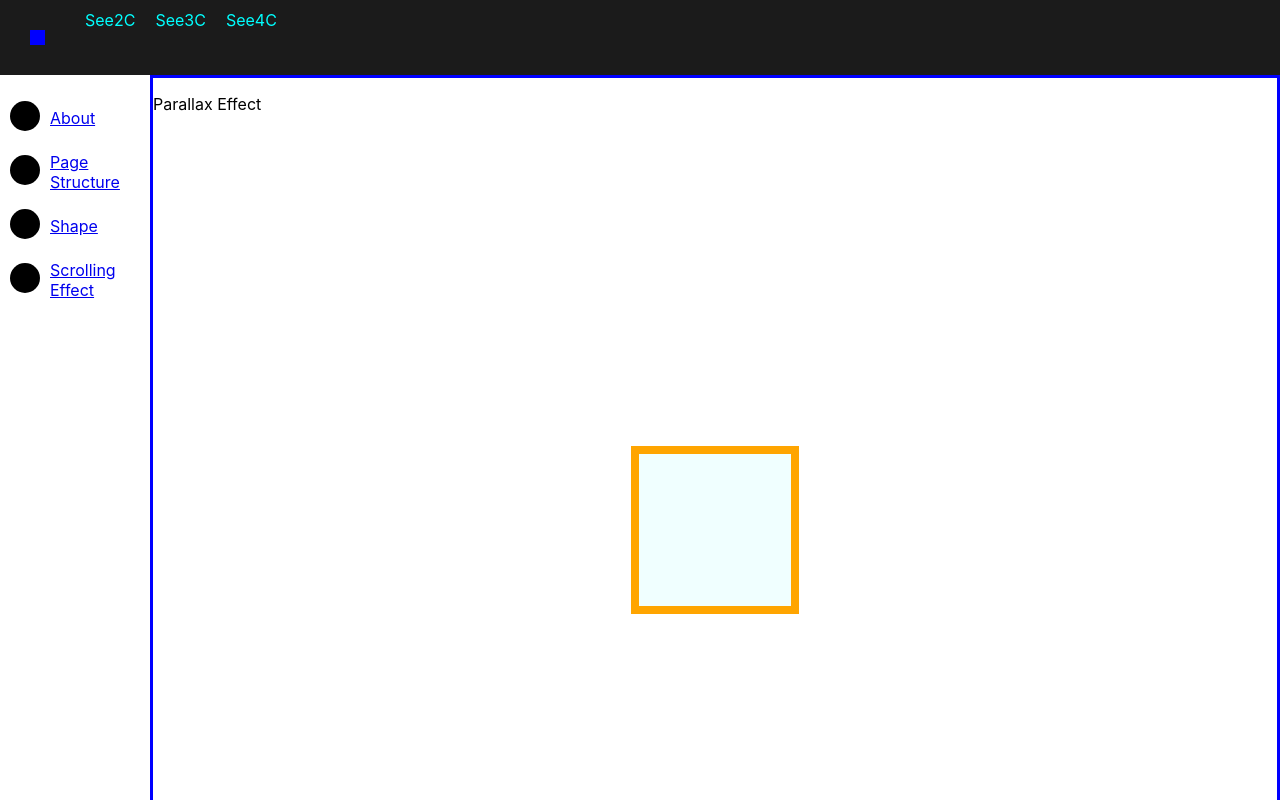
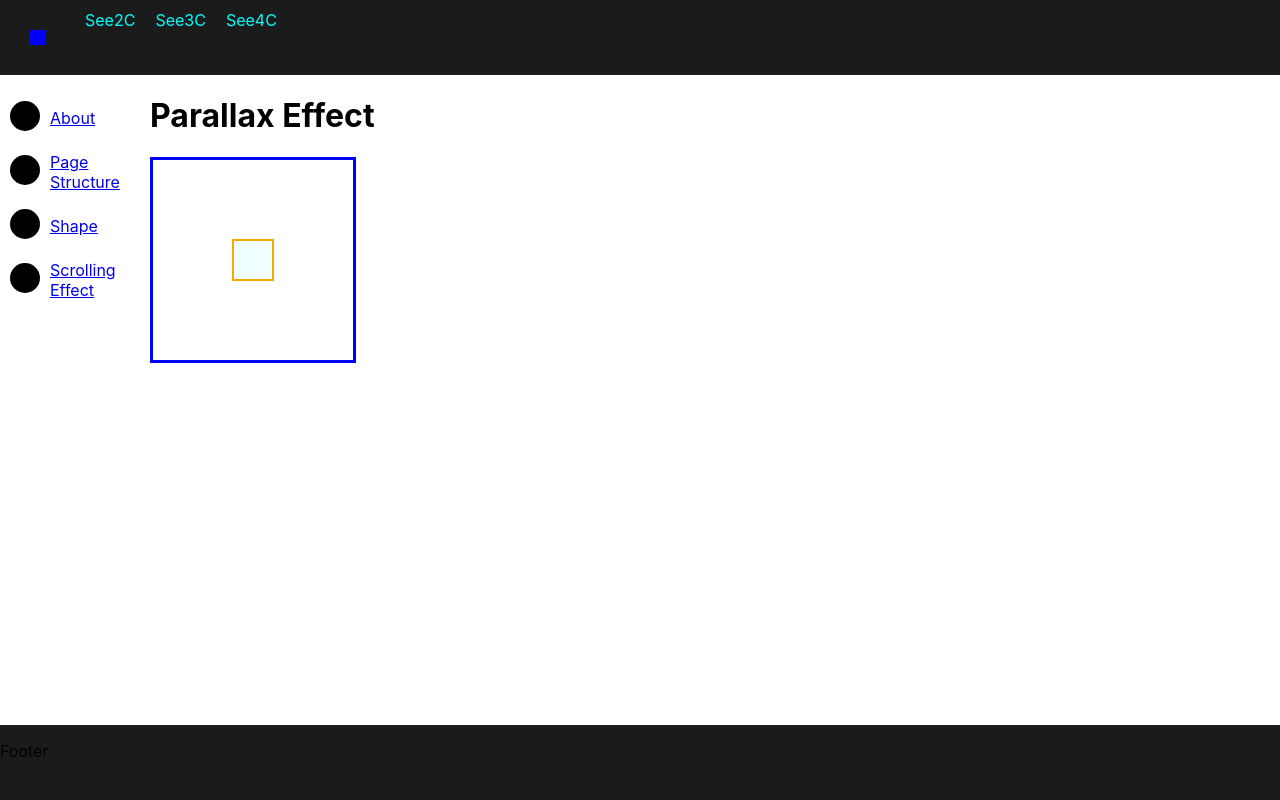
Before and after one commit to MuradAles/styles_tutorial, a React (Create React App) app in the folder styles_tutorial/: page /Scrolling_Effect in a window 1280 px wide. Shown: the top 800 px of the page. Built offline with nearby package versions, Linux system fonts and the light colour scheme.

Commit message:
small changes

```diff
--- a/styles_tutorial/src/components/Tutorial_Components/Scrolling-Effect/Scrolling-Effect.css
+++ b/styles_tutorial/src/components/Tutorial_Components/Scrolling-Effect/Scrolling-Effect.css
@@ -1,5 +1,7 @@
 .SE_div {
-    overflow-y: scroll;
-    height: 100vh;
+    display: grid;
+}
+
+.APP-BG_Sky {
     border: 3px solid blue;
 }
--- a/styles_tutorial/src/components/Tutorial_Components/Scrolling-Effect/Scrolling-Effect.js
+++ b/styles_tutorial/src/components/Tutorial_Components/Scrolling-Effect/Scrolling-Effect.js
@@ -1,9 +1,7 @@
 import "./Scrolling-Effect.css"
 export default function Scrolling_Effect() {
-    return (
-        <div className="SE_div">
-            <p>Parallax Effect </p>
-            <svg className="APP-BG_Sky" height="100%" width="100%" viewBox="0 0 1000 1000">
+    const background_svg = (
+        <svg className="APP-BG_Sky" height="200px" width="200px" viewBox="0 0 1000 1000">
             <defs>
                 <g id="sun">
                     <rect
@@ -14,6 +12,13 @@ export default function Scrolling_Effect() {
             </defs>
             <use href="#sun" x="400" y="400" />
         </svg>
+    )
+    return (
+        <div className="SE_div">
+            <div className="SE_div_element">
+                <h1>Parallax Effect</h1>
+                {background_svg}
+            </div>
         </div >
     )
 }
```
Lines whose indentation alone changed are shown as unchanged.
